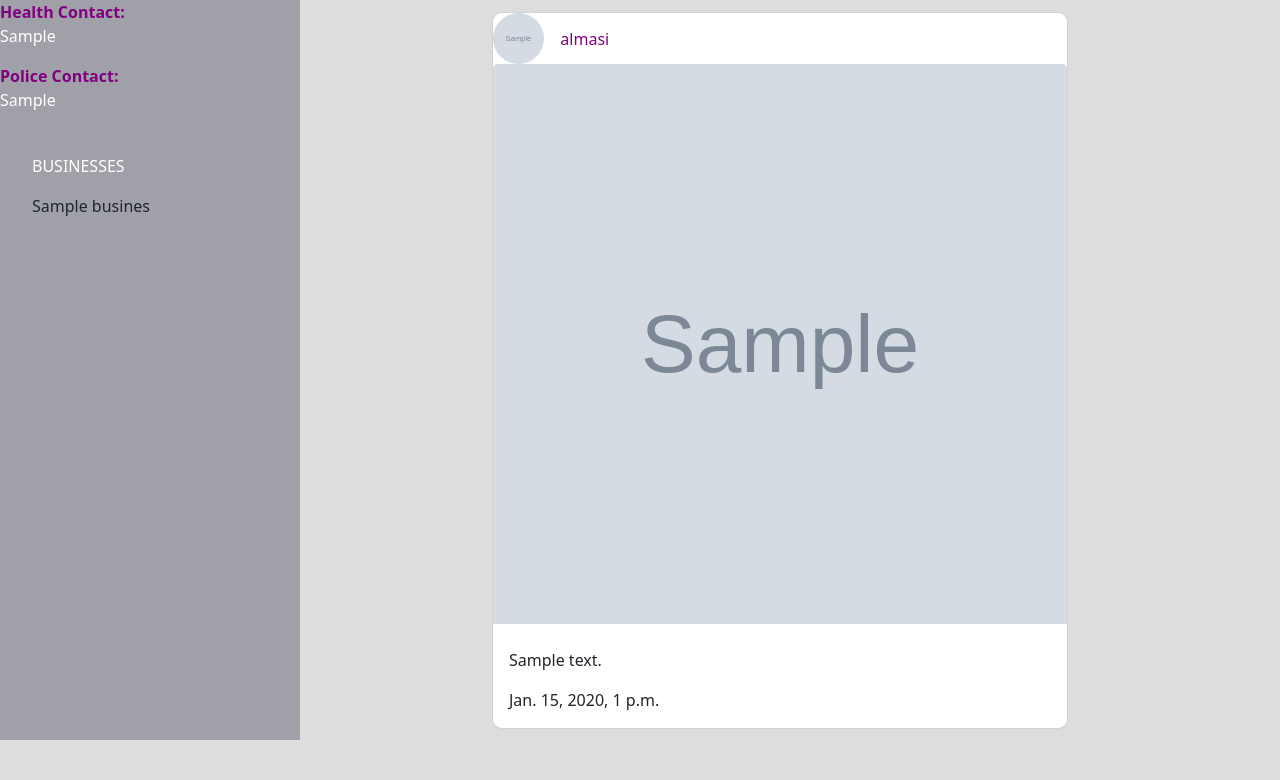
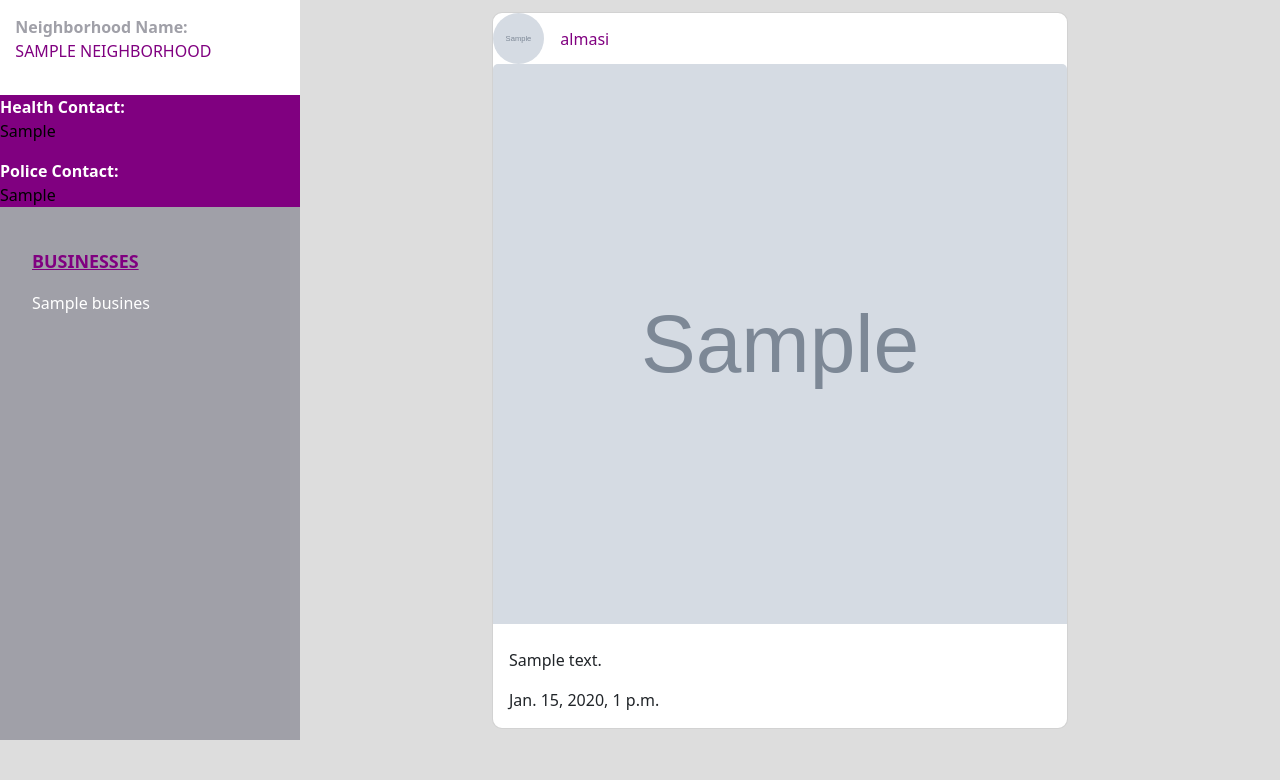
Before and after one commit to victoriamwangi/Garden-Estate-NeighborHood, a Django app: page /neighborhood/1 in a window 1280 px wide. Shown: the part 60-840 px from the top of the page. Run offline with Django 4.2, Linux system fonts and the light colour scheme; data comes from the database, SQL or seed files in the repository; tables that the repository leaves empty hold one stand-in row (values such as "Sample post"); grey boxes marked "Sample" are stand-in pictures; some libraries are stand-ins or nearby versions.

Commit message:
style sidebar

```diff
--- a/neighborapp/templates/hood/hood_posts.html
+++ b/neighborapp/templates/hood/hood_posts.html
@@ -1,16 +1,20 @@
 {%extends 'base.html'%} {%block content%}
 
 <div class="sidebar" id="infor">
+  <div class="nameofhood">
+    <p><span>Neighborhood Name:</span> <br />{{hood.name| upper }}</p>
+  </div>
+
   <div class="emmergency">
     <p><span>Health Contact:</span> <br />{{hood.health_contact}}</p>
     <p><span>Police Contact:</span> <br />{{hood.police_contact}}</p>
   </div>
-  <ul>
+  <ul class="businesses">
     <p>BUSINESSES</p>
     {%for business in businesses%}
 
     <li>
-      <a class="dropdown-item" href="{%url 'show_business' business.biz_name%}">
+      <a class="biz" href="{%url 'show_business' business.biz_name%}">
         {{business.biz_name}}
       </a>
     </li>
--- a/neighborapp/urls.py
+++ b/neighborapp/urls.py
@@ -4,7 +4,7 @@ from django.conf import settings
 from django.conf.urls.static import static
 
 urlpatterns = [
-    # path('',views.home , name='home'),
+    path('home',views.home , name='home'),
     path('', views.hood , name='hood'),
     path('neighborhood/<int:hood_id>', views.each_hood, name='each_hood'),
     path('profile/<username>', views.profile, name='profile'),
--- a/neighborapp/views.py
+++ b/neighborapp/views.py
@@ -84,8 +84,10 @@ def update_profile(request, username):
 
 
 @login_required(login_url='/accounts/login/')
-def new_post(request):
+def new_post(request,):
     user = request.user
+    # hood = get_object_or_404(Neighborhood, id=hood_id)
+
     if request.method =='POST':
         form = PostForm(request.POST, request.FILES)
         if form.is_valid():
@@ -93,7 +95,7 @@ def new_post(request):
             post.user = request.user
 
             form.save()
-        return redirect('home')
+        return redirect('each_post')
     else:
         form = PostForm()
     return render(request, 'posts/post.html', {'form': form})
--- a/static/css/style.css
+++ b/static/css/style.css
@@ -68,14 +68,31 @@ body {
 }
 
 .sidebar p {
-    color: white;
+    color: black;
     /* background-color: rgb(236, 233, 233); */
 }
 
 .sidebar p span {
-    color: purple;
+    color: white;
     font-weight: bold;
     /* background-color: rgb(236, 233, 233); */
+}
+
+.businesses p {
+    color: purple;
+    font-size: 1.4vw;
+    text-decoration: underline;
+    font-weight: bold;
+}
+
+.businesses .biz {
+    text-decoration: none;
+    color: white !important;
+}
+
+.sidebar .emmergency {
+    /* color: white; */
+    background-color: purple;
 }
 
 .main-content {
@@ -248,3 +265,16 @@ body {
 .myhood {
     background-color: purple;
 }
+
+.nameofhood {
+    background-color: white;
+    padding: 1.2vw;
+}
+
+.nameofhood p {
+    color: purple;
+}
+
+.nameofhood p span {
+    color: #a0a0a8;
+}
```
Also changed, not shown: media/business/edgar-castrejon-CX8ooha2yLA-unsplash.jpg (added), media/business/francesca-tosolini-tHkJAMcO3QE-unsplash.jpg (added), media/posts/ayo-ogunseinde-Yd9tGOc8Gi0-unsplash.jpg (added), 5 other files.
